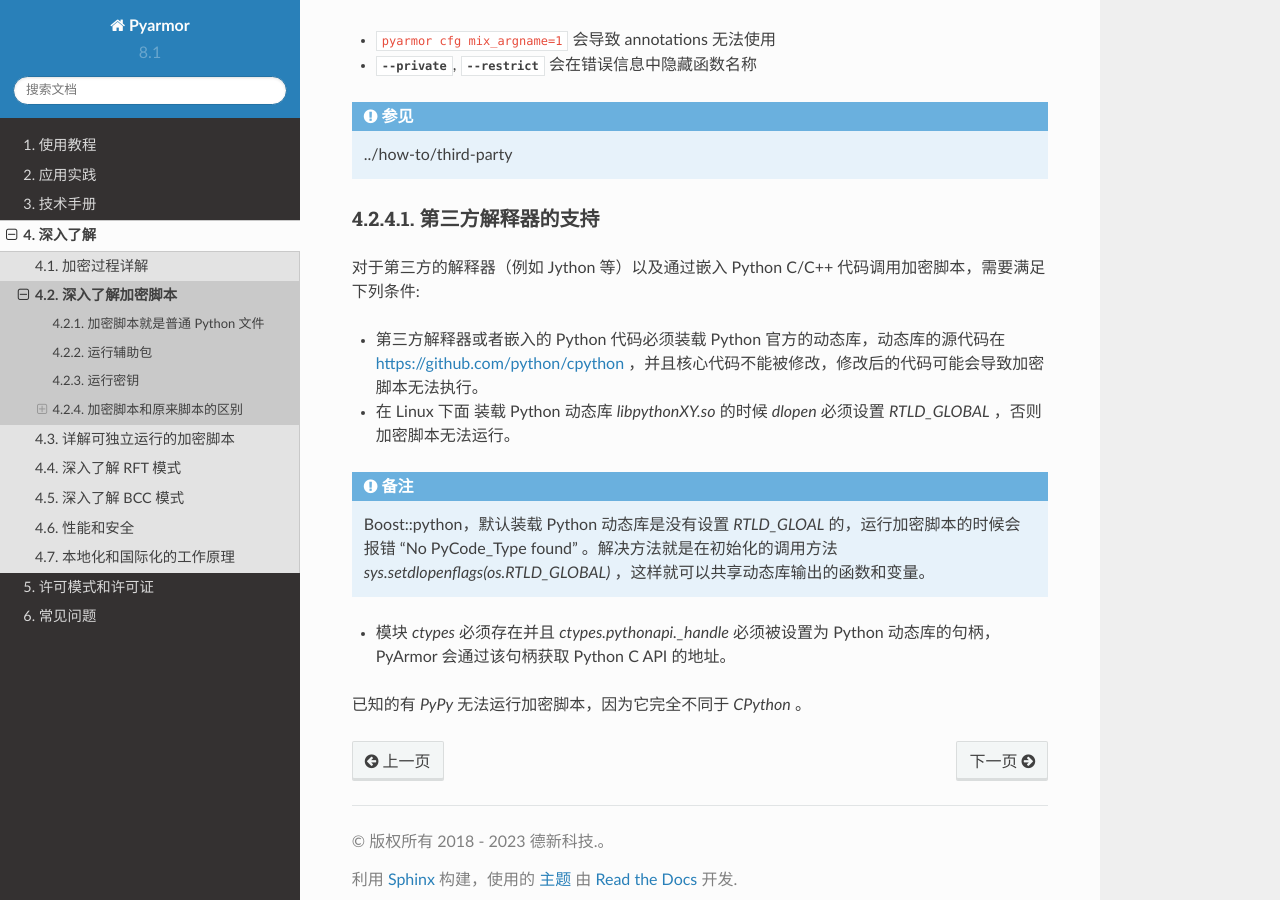
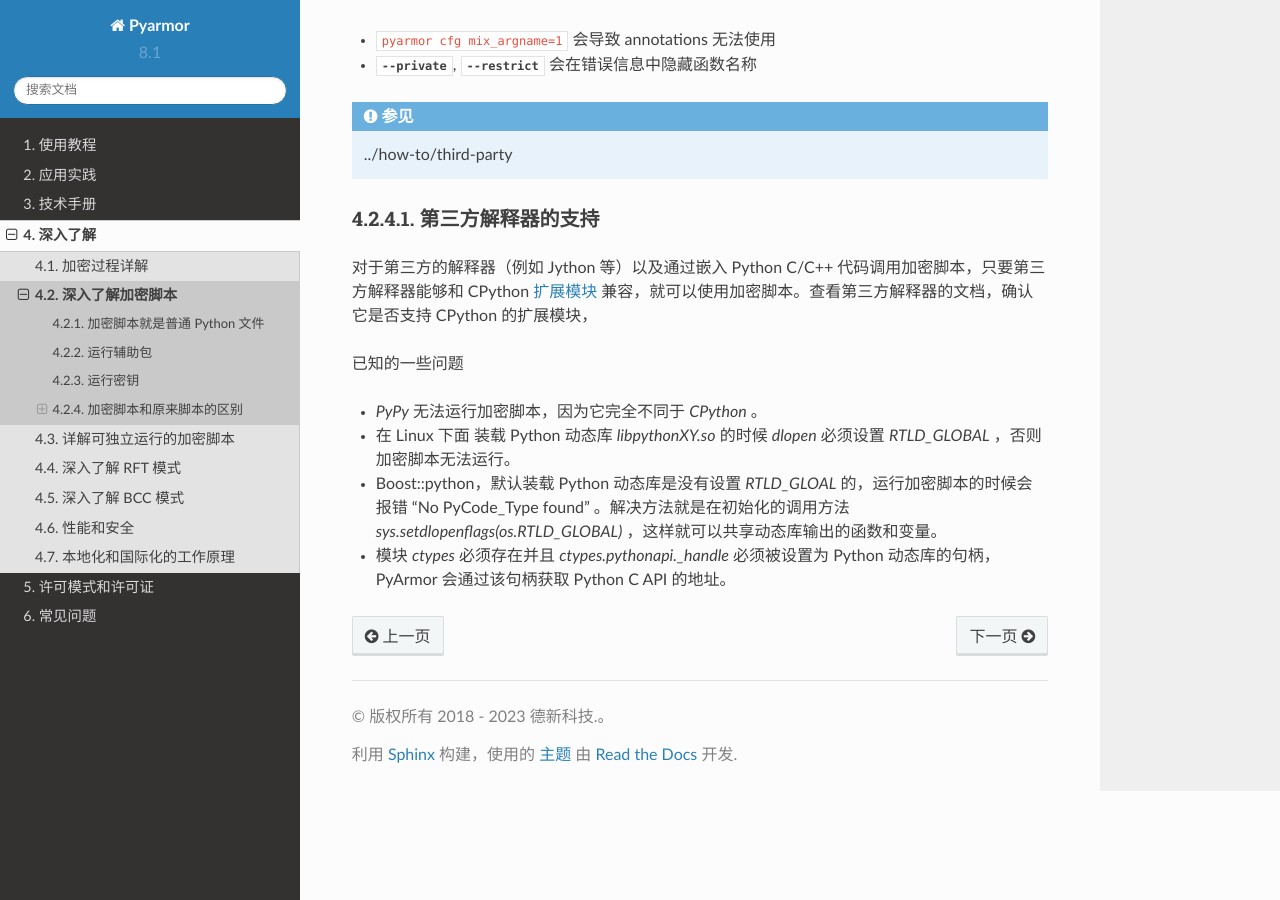
Before and after one commit to dashingsoft/pyarmor-docs-zh, a Sphinx documentation site: the page built from docs/topic/obfuscated-script.rst, in a window 1280 px wide and 900 px high, scrolled down 3506 px. Built offline with Sphinx 7.4.7 and the Read the Docs theme 2.0.0, drawn with Linux system fonts in a browser that asks for light colours; pages that are not in the unit, such as notebooks, are missing from menus.

Commit message:
Doc third-party interperter

```diff
--- a/docs/topic/obfuscated-script.rst
+++ b/docs/topic/obfuscated-script.rst
@@ -134,19 +134,16 @@ Pyarmor 加密后的脚本输出的是同名的 ``.py`` 文件和一个 :term:`
 第三方解释器的支持
 ------------------
 
-对于第三方的解释器（例如 Jython 等）以及通过嵌入 Python C/C++ 代码调用加密脚本，需要满足下列条件:
+对于第三方的解释器（例如 Jython 等）以及通过嵌入 Python C/C++ 代码调用加密脚本，只要第三方解释器能够和 CPython :term:`扩展模块` 兼容，就可以使用加密脚本。查看第三方解释器的文档，确认它是否支持 CPython 的扩展模块，
 
-* 第三方解释器或者嵌入的 Python 代码必须装载 Python 官方的动态库，动态库的源代码在 https://github.com/python/cpython ，并且核心代码不能被修改，修改后的代码可能会导致加密脚本无法执行。
+已知的一些问题
+
+* `PyPy` 无法运行加密脚本，因为它完全不同于 `CPython` 。
 
 * 在 Linux 下面 装载 Python 动态库 `libpythonXY.so` 的时候 `dlopen` 必须设置 `RTLD_GLOBAL` ，否则加密脚本无法运行。
 
-.. note::
-
-   Boost::python，默认装载 Python 动态库是没有设置 `RTLD_GLOAL` 的，运行加密脚本的时候会报错 "No PyCode_Type found" 。解决方法就是在初始化的调用方法 `sys.setdlopenflags(os.RTLD_GLOBAL)` ，这样就可以共享动态库输出的函数和变量。
+* Boost::python，默认装载 Python 动态库是没有设置 `RTLD_GLOAL` 的，运行加密脚本的时候会报错 "No PyCode_Type found" 。解决方法就是在初始化的调用方法 `sys.setdlopenflags(os.RTLD_GLOBAL)` ，这样就可以共享动态库输出的函数和变量。
 
 * 模块 `ctypes` 必须存在并且 `ctypes.pythonapi._handle` 必须被设置为 Python 动态库的句柄，PyArmor 会通过该句柄获取 Python C API 的地址。
 
-已知的有 `PyPy` 无法运行加密脚本，因为它完全不同于 `CPython` 。
-
-
 .. include:: ../_common_definitions.txt
```
Also changed, not shown: docs/reference/environments.rst (+15 -0 lines).
